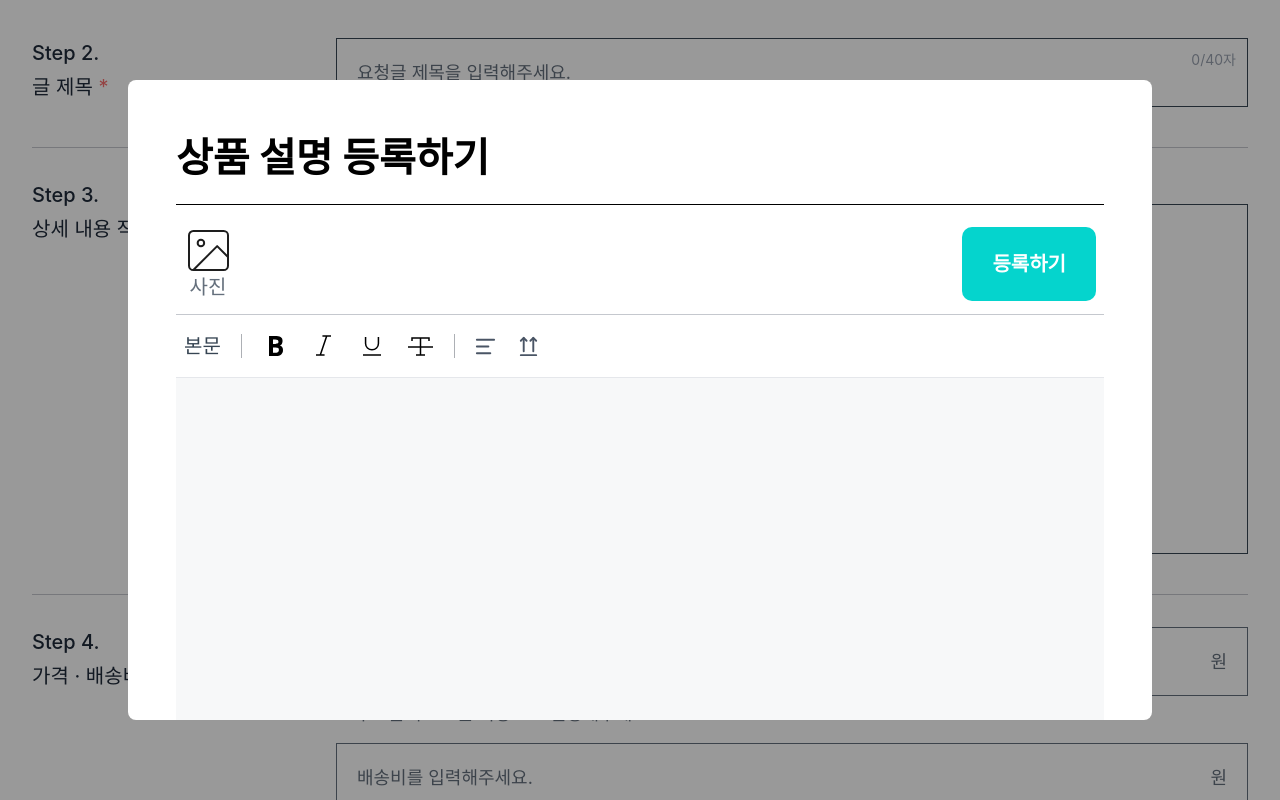
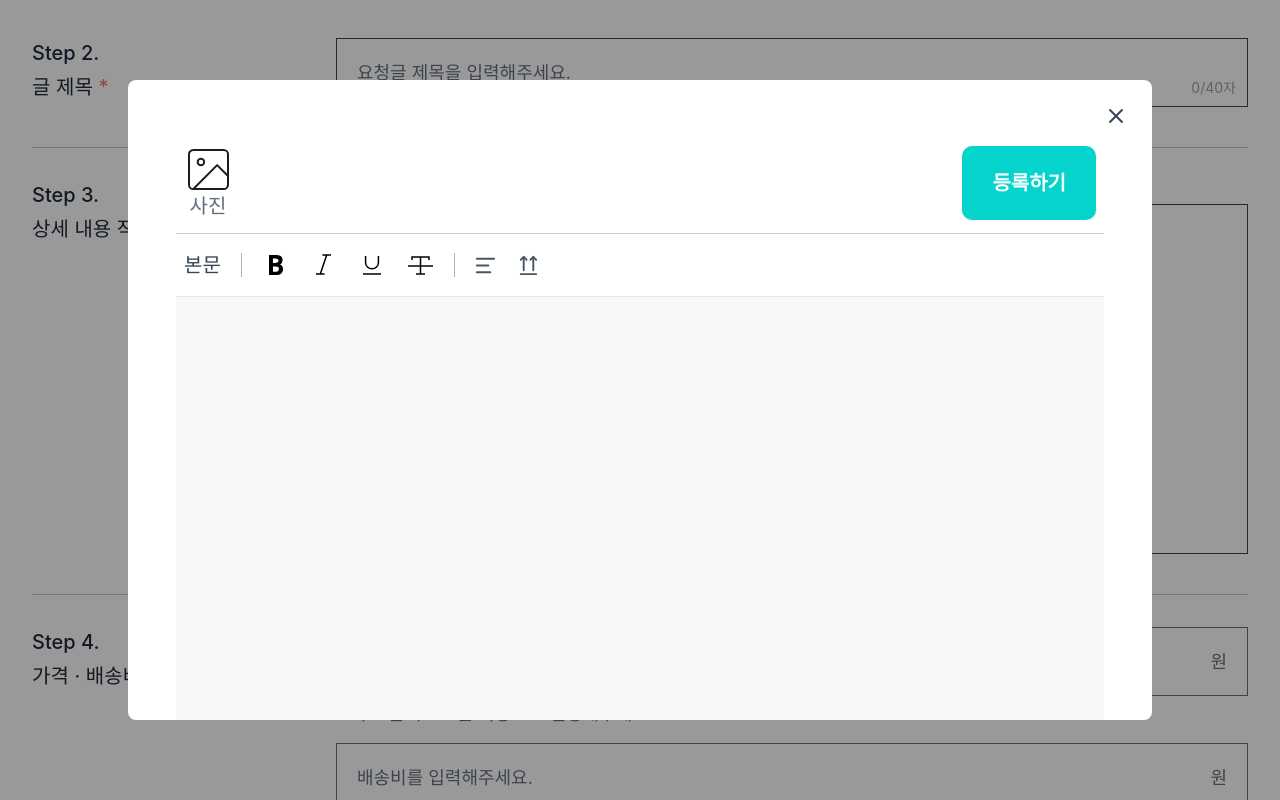
Before and after one commit to UMC-9th-project/myform-reform-FE, a React (Vite) app: page /sales/create in a window 1280 px wide. Both pictures are taken after a click on the button "글쓰기". Shown: the part 611-1411 px from the top of the page. Built offline with nearby package versions, Linux system fonts and the light colour scheme; no server answers; a web font is replaced by a local one.

Commit message:
fix: 등록하기 페이지 UI 변경

```diff
--- a/src/components/domain/mypage/DescriptionEditor.tsx
+++ b/src/components/domain/mypage/DescriptionEditor.tsx
@@ -12,11 +12,11 @@ import Button from '../../common/button/Button1';
 
 
 type DescriptionEditorProps = {
-  type: 'order' | 'sale'
   onSubmit: (html: string) => void; // 등록 버튼 클릭 시
+  onClose: () => void;
 };
 
-const DescriptionEditor: React.FC<DescriptionEditorProps> = ({ type, onSubmit }) => {
+const DescriptionEditor: React.FC<DescriptionEditorProps> = ({ onSubmit, onClose }) => {
   const fileInputRef = useRef<HTMLInputElement>(null);
 
   const editor = useEditor({
@@ -68,16 +68,31 @@ const DescriptionEditor: React.FC<DescriptionEditorProps> = ({ type, onSubmit })
 };
 
   return (
-    <div className="max-w-7xl mx-auto p-6 bg-white rounded-lg">
+    <div className="max-w-7xl mx-auto bg-white rounded-lg">
       {/* 헤더 */}
-      <div className="flex justify-between items-center mb-4">
-        <h2 className="heading-h2-bd text-black">
-            { type === 'sale' ? '상품 설명 등록하기' :
-                '리폼 설명 등록하기' }</h2>
+      <div className="flex justify-end items-center mb-2">
+        <button
+          type="button"
+          onClick={onClose}
+          className="text-[var(--color-gray-60)] hover:text-black transition"
+          aria-label="닫기"
+        >
+          <svg
+            width="24"
+            height="24"
+            viewBox="0 0 24 24"
+            fill="none"
+          >
+            <path
+              d="M6 6L18 18M18 6L6 18"
+              stroke="currentColor"
+              strokeWidth="2"
+              strokeLinecap="round"
+            />
+          </svg>
+        </button>
       </div>
-
-      <hr className="border-black mb-4" />
-
+      <div className=' pt-1 p-6'>
       {/* 툴바 */}
       <div className="flex flex-col gap-2">
         {/* 상단 */}
@@ -177,6 +192,7 @@ const DescriptionEditor: React.FC<DescriptionEditorProps> = ({ type, onSubmit })
         onChange={handleImageUpload}
       />
     </div>
+    </div>
   );
 };
 
--- a/src/pages/my-page-Reform/CreatePage.tsx
+++ b/src/pages/my-page-Reform/CreatePage.tsx
@@ -50,9 +50,6 @@ const CreatePage: React.FC<CreatePageProps> = ({ type }) => {
   const [description, setDescription] = useState('');
 
 
-  const isStep5Filled = type === 'sale'
-  ? optionGroups.length > 0 // sale: 옵션 1개 이상
-  : duration.trim() !== '';  // order: 작업 기간 입력
 
   const isButtonEnabled =
     images.length > 0 &&
@@ -61,7 +58,6 @@ const CreatePage: React.FC<CreatePageProps> = ({ type }) => {
     description.trim() !== '<p></p>' &&
     price.trim() !== '' &&
     shippingFee.trim() !== '' &&
-    isStep5Filled &&   // 여기 바뀐 조건 반영
     category.trim() !== '';
 
 
@@ -173,7 +169,6 @@ const CreatePage: React.FC<CreatePageProps> = ({ type }) => {
   }
 };
 
-
   return (
     <div className="max-w-7xl mx-auto p-8 bg-white text-gray-800">
       <h1 className="heading-h2-bd pb-6 border-b mb-8 border-[black]"> {type === 'order' ? '주문제작 글 등록하기' : '판매글 등록하기'}</h1>
@@ -257,7 +252,7 @@ const CreatePage: React.FC<CreatePageProps> = ({ type }) => {
               onChange={e => setTitle(e.target.value)}
               className="placeholder:text-[var(--color-gray-50)] w-full border border-[var(--color-gray-60)] body-b1-rg p-5 focus:outline-none focus:ring-1 focus:ring-blue-500"
             />
-            <span className="absolute right-3 top-3 text-sm text-gray-400">0/40자</span>
+            <span className="absolute right-3 top-10 text-sm text-gray-400">0/40자</span>
           </div>
         </div>
       </section>
@@ -325,11 +320,11 @@ const CreatePage: React.FC<CreatePageProps> = ({ type }) => {
                 <div className="fixed inset-0 bg-black/40 z-50 flex items-center justify-center p-6">
                 <div className="bg-white w-full max-w-5xl h-[80vh] p-6 rounded-lg overflow-auto">
                     <DescriptionEditor
-                        type={type}
-                        onSubmit={(html) => {
-                        setDescription(html); // Step3 상태 업데이트
-                        setShowEditor(false); // 에디터 닫기
-                    }}
+                      onSubmit={(html) => {
+                        setDescription(html);
+                        setShowEditor(false);
+                      }}
+                      onClose={() => setShowEditor(false)}
                     />
                 </div>
                 </div>
```
